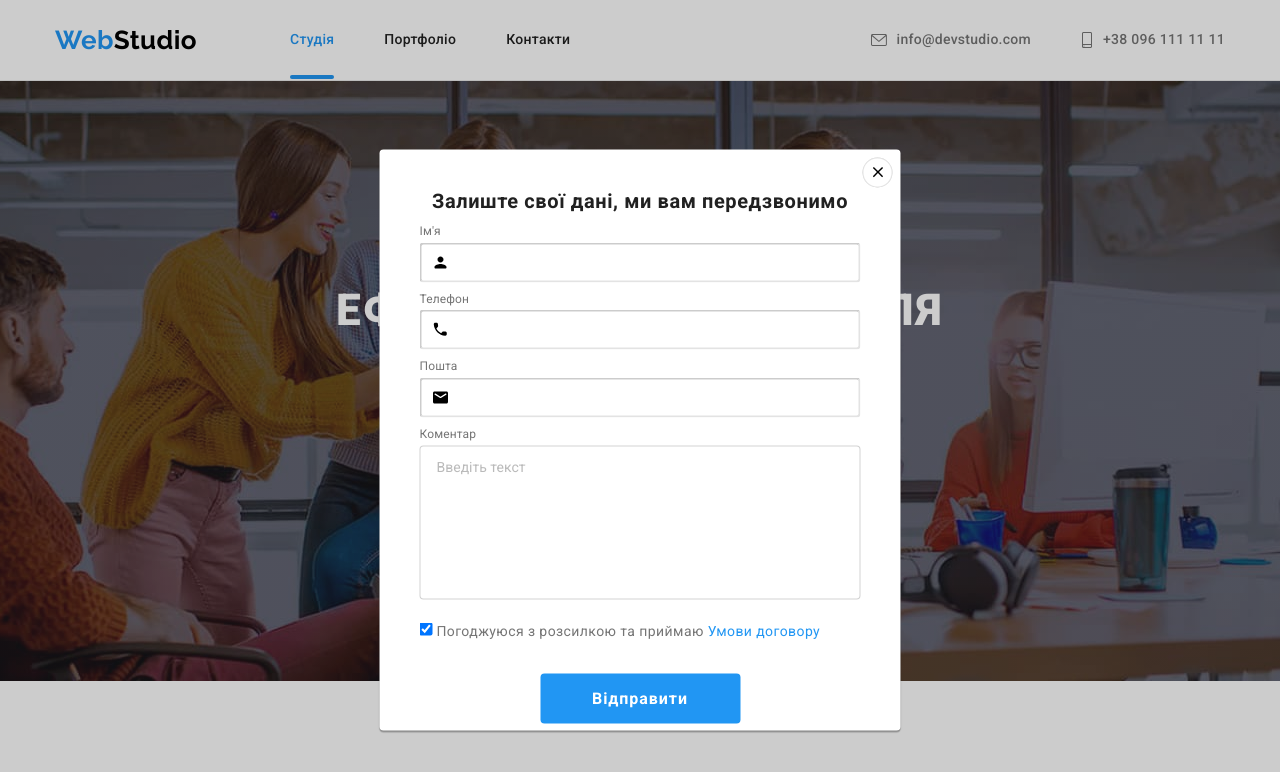
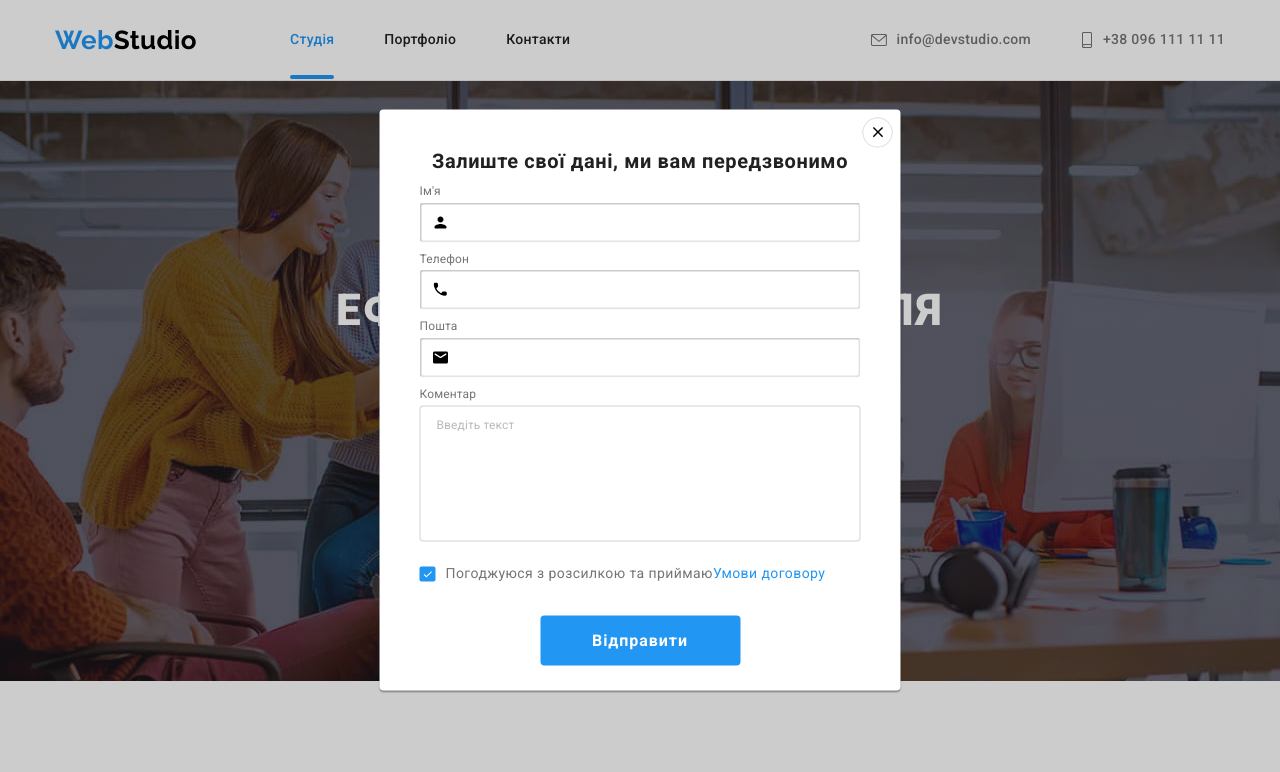
Before and after one commit to milevskiyT/goit-markup-hw-06, a plain HTML site: page index.html in a window 1280 px wide. Both pictures are taken after a click on the button "Замовити послугу". Shown: the top 772 px of the page. Drawn offline with nearby package versions, Linux system fonts and the light colour scheme.

Commit message:
home work

```diff
--- a/index.html
+++ b/index.html
@@ -459,7 +459,6 @@
               </svg>
               <input type="text" name="name" id="name" required autofocus />
             </div>
-
           </div>
           <div class="modal-transformation">
             <label for="tel" class="primary-label">Телефон</label>
@@ -469,7 +468,6 @@
               </svg>
               <input type="tel" name="tel" id="tel" required />
             </div>
-
           </div>
           <div class="modal-transformation">
             <label for="mail" class="primary-label">Пошта</label>
@@ -477,7 +475,8 @@
               <svg width="18" height="18" class="icon-footer2">
                 <use href="./images/symbol-defs.svg#icon-email-black-18dp-1"></use>
               </svg>
-            <input type="email" name="email" id="email" required /></div>
+              <input type="email" name="email" id="email" required />
+            </div>
           </div>
           <div>
             <div class="modal-transformation">
@@ -485,17 +484,18 @@
               <textarea name="coment" rows="8" placeholder="Введіть текст"></textarea>
             </div>
             <div>
-              <label class="contract-text">
-                <input type="checkbox" name="contract" value="contract" checked />
+              <label class="contract-text label">
+                <input class="checkbox" type="checkbox" name="contract" value="contract" checked />
+                <span class="icon-contr"> </span>
                 Погоджуюся з розсилкою та приймаю
-                <a href="./index.html">Умови договору</a>
+                <a href="./index.html"> Умови договору</a>
               </label>
             </div>
           </div>
           <div class="modal-submit">
             <button type="submit" class="button button-modal">Відправити</button>
-        </form> </div>
-
+          </div>
+        </form>
       </div>
     </div>
 
--- a/сss/icon.css
+++ b/сss/icon.css
@@ -408,7 +408,6 @@
   box-shadow: 0px 4px 4px rgba(0, 0, 0, 0.15);
 }
 .modal {
-  margin-top: 40px;
   padding-left: 40px;
   padding-right: 40px;
 }
@@ -441,6 +440,12 @@
 }
 textarea::placeholder {
   color: rgba(117, 117, 117, 0.5);
+  font-family: 'Roboto';
+  font-style: normal;
+  font-weight: 400;
+  font-size: 12px;
+  line-height: 1.15;
+  letter-spacing: 0.01em;
 }
 textarea {
   resize: none;
@@ -449,6 +454,12 @@ textarea {
   padding: 12px 16px;
   outline: none;
   transition: border 250ms cubic-bezier(0.4, 0, 0.2, 1);
+  font-family: 'Roboto';
+  font-style: normal;
+  font-weight: 400;
+  font-size: 12px;
+  line-height: 1.15;
+  letter-spacing: 0.01em;
 }
 
 .modal-transformation input {
@@ -490,3 +501,37 @@ textarea {
 .modal-transformation:focus-within textarea {
   border: 1px solid var(--logo-link-color);
 }
+.modal-transformation:focus-within input {
+  border: 1px solid var(--logo-link-color);
+}
+
+.label {
+  display: flex;
+  align-items: center;
+}
+.checkbox {
+  position: absolute;
+  width: 1px;
+  height: 1px;
+  overflow: hidden;
+  border: 0;
+  padding: 0;
+  clip: rect(0 0 0 0);
+  margin: -1px;
+}
+.checkbox:checked + .icon-contr {
+  background-color: var(--logo-link-color);
+  background-image: url(../images/check.svg);
+  background-size: contain;
+  background-origin: content-box;
+  border-color: var(--logo-link-color);
+}
+
+.icon-contr {
+  display: inline-block;
+  width: 16px;
+  height: 15px;
+  border: 2px solid var(--primary-text-color);
+  border-radius: 2px;
+  margin-right: 10px;
+}
```
Also changed, not shown: portfolio.html (+0 -33 lines), images/Vector.svg (added), images/check.svg (added). Lines whose indentation alone changed are shown as unchanged.
